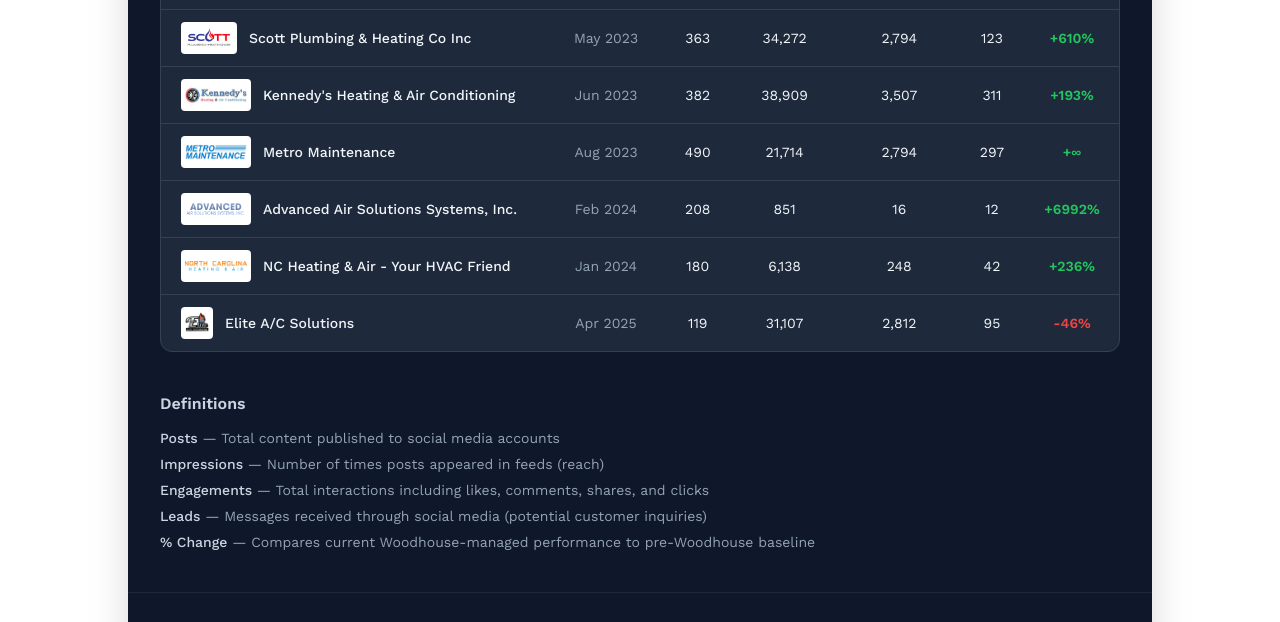
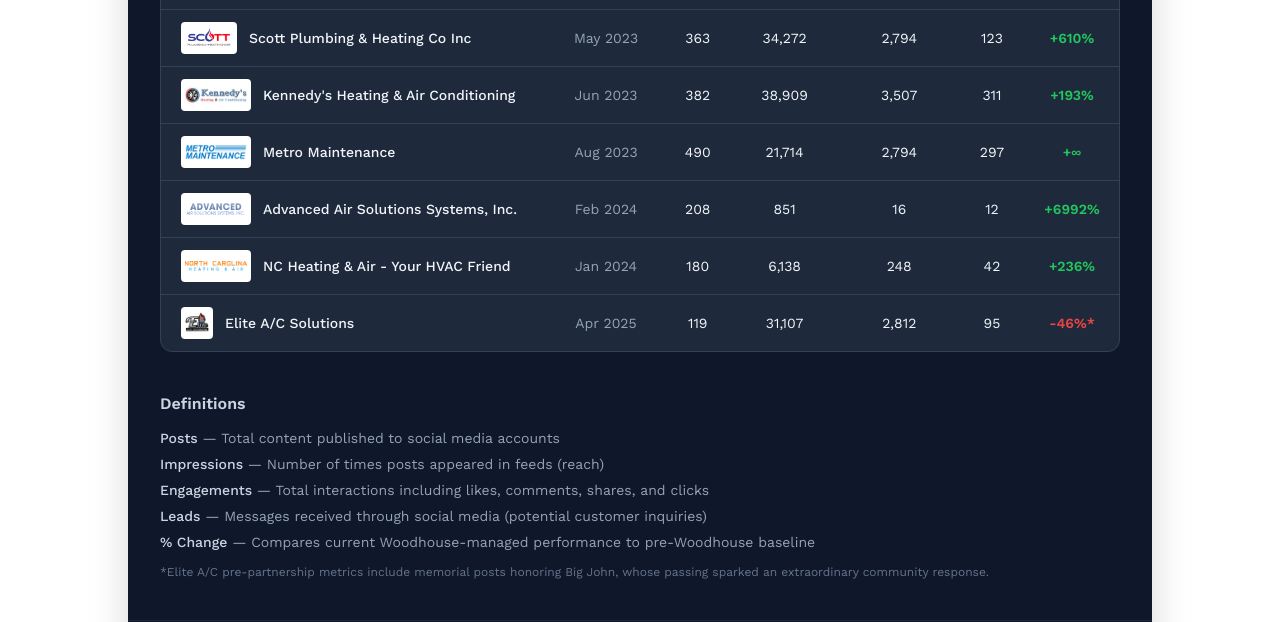
Before and after one commit to heygregwood/woodhouse_agency_turnkey_perfomance, a website: page index.html in a window 1280 px wide. Shown: the part 605-1227 px from the top of the page. Drawn offline with nearby package versions, Linux system fonts and the light colour scheme.

Commit message:
Add asterisk to Elite % change with footnote

```diff
--- a/index.html
+++ b/index.html
@@ -90,6 +90,7 @@
         <li><span class="text-slate-300 font-medium">Leads</span> — Messages received through social media (potential customer inquiries)</li>
         <li><span class="text-slate-300 font-medium">% Change</span> — Compares current Woodhouse-managed performance to pre-Woodhouse baseline</li>
       </ul>
+      <p class="text-xs text-slate-500 mt-3">*Elite A/C pre-partnership metrics include memorial posts honoring Big John, whose passing sparked an extraordinary community response.</p>
     </section>
 
     <footer class="px-8 py-8 border-t border-slate-800 text-center">
@@ -136,10 +137,11 @@
     document.getElementById('total-impressions').textContent = (totalImpressions / 1000).toFixed(0) + 'K+';
     document.getElementById('total-engagements').textContent = totalEngagements.toLocaleString();
 
-    function pctChange(before, after) {
+    function pctChange(before, after, addAsterisk = false) {
       if (before === 0) return after > 0 ? '+∞' : '—';
       const change = ((after - before) / before) * 100;
-      return change >= 0 ? `+${change.toFixed(0)}%` : `${change.toFixed(0)}%`;
+      const formatted = change >= 0 ? `+${change.toFixed(0)}%` : `${change.toFixed(0)}%`;
+      return addAsterisk ? formatted + '*' : formatted;
     }
 
     function pctClass(before, after) {
@@ -149,7 +151,8 @@
 
     const table = document.getElementById('dealer-table');
     dealers.forEach(dealer => {
-      const impChange = pctChange(dealer.before.impressions, dealer.after.impressions);
+      const isElite = dealer.slug === 'elite-ac';
+      const impChange = pctChange(dealer.before.impressions, dealer.after.impressions, isElite);
       const leadsDisplay = dealer.after.messages !== null ? dealer.after.messages.toLocaleString() : '—';
       const row = document.createElement('tr');
       row.className = 'dealer-row border-t border-slate-700 cursor-pointer';
```
